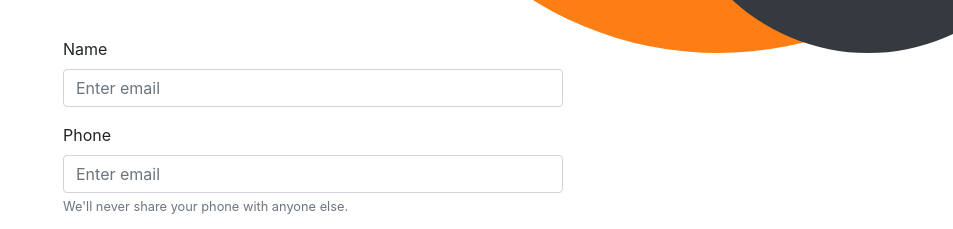
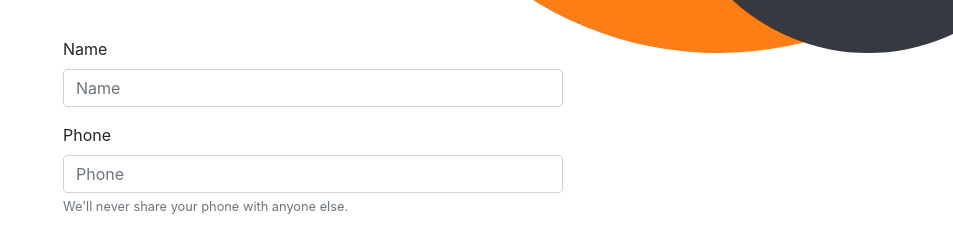
Before and after one commit to tyooma/school_builder, a website built with Parcel: page src/index.html in a window 1280 px wide. Shown: the part 1459-1688 px from the top of the page, without its empty margins (327-1280 px from the left). Built offline with nearby package versions, Linux system fonts and the light colour scheme.

Commit message:
placeholders fix

```diff
--- a/src/index.html
+++ b/src/index.html
@@ -73,11 +73,11 @@
                 <form class="registration__form">
                     <div class="form-group">
                         <label for="exampleInputEmail1">Name</label>
-                        <input type="text" class="form-control" id="exampleInputEmail1" aria-describedby="emailHelp" placeholder="Enter email">
+                        <input type="text" class="form-control" id="exampleInputEmail1" aria-describedby="emailHelp" placeholder="Name">
                     </div>
                     <div class="form-group">
                         <label for="exampleInputEmail1">Phone</label>
-                        <input type="text" class="form-control" id="exampleInputEmail1" aria-describedby="emailHelp" placeholder="Enter email">
+                        <input type="text" class="form-control" id="exampleInputEmail1" aria-describedby="emailHelp" placeholder="Phone">
                         <small id="emailHelp" class="form-text text-muted">We'll never share your phone with anyone else.</small>
                     </div>
                     <div class="form-group">
```
Also changed, not shown: 1 other file.
